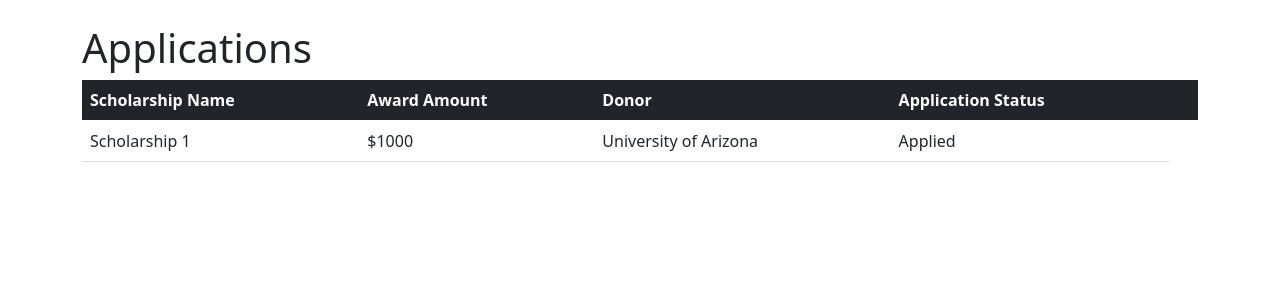
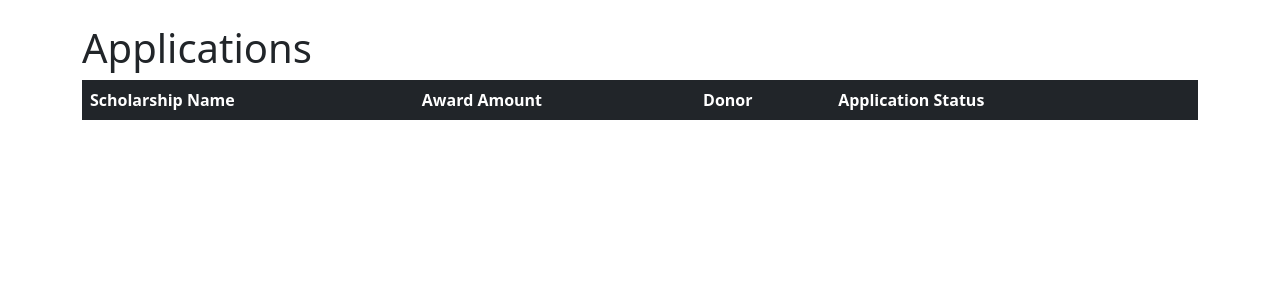
Before and after one commit to gsears72/-UArizona-Scholarship-Application-Management-System-UASAMS-, a Django app: page /Student/SCheckAppStatus in a window 1280 px wide. Shown: the part 56-356 px from the top of the page. Run offline with Django 5.2, Linux system fonts and the light colour scheme; lists and menus that the app fills with data are empty; parts of the project's set-up code (start-up, migrations or seed data) failed here and were passed over.

Commit message:
Update SCheckAppStatus.html

```diff
--- a/Student/templates/SCheckAppStatus.html
+++ b/Student/templates/SCheckAppStatus.html
@@ -13,12 +13,14 @@
       </tr>
     </thead>
     <tbody style="vertical-align: middle;">
+      {% for object in application_object %}
       <tr>
-        <td>Scholarship 1</td>
-        <td>$1000</td>
-        <td>University of Arizona</td>
-        <td>Applied</td>
+        <td>{{ object.scholarship.scholarship_name }}</td>
+        <td>${{ object.scholarship.scholarship_amount }}</td>
+        <td>{{ object.scholarship.donor_full_name }}</td>
+        <td>{{ object.stauts }}</td>
         </tr>
+      {% endfor %}
   </table>
 </div>
 {% endblock %}
```
